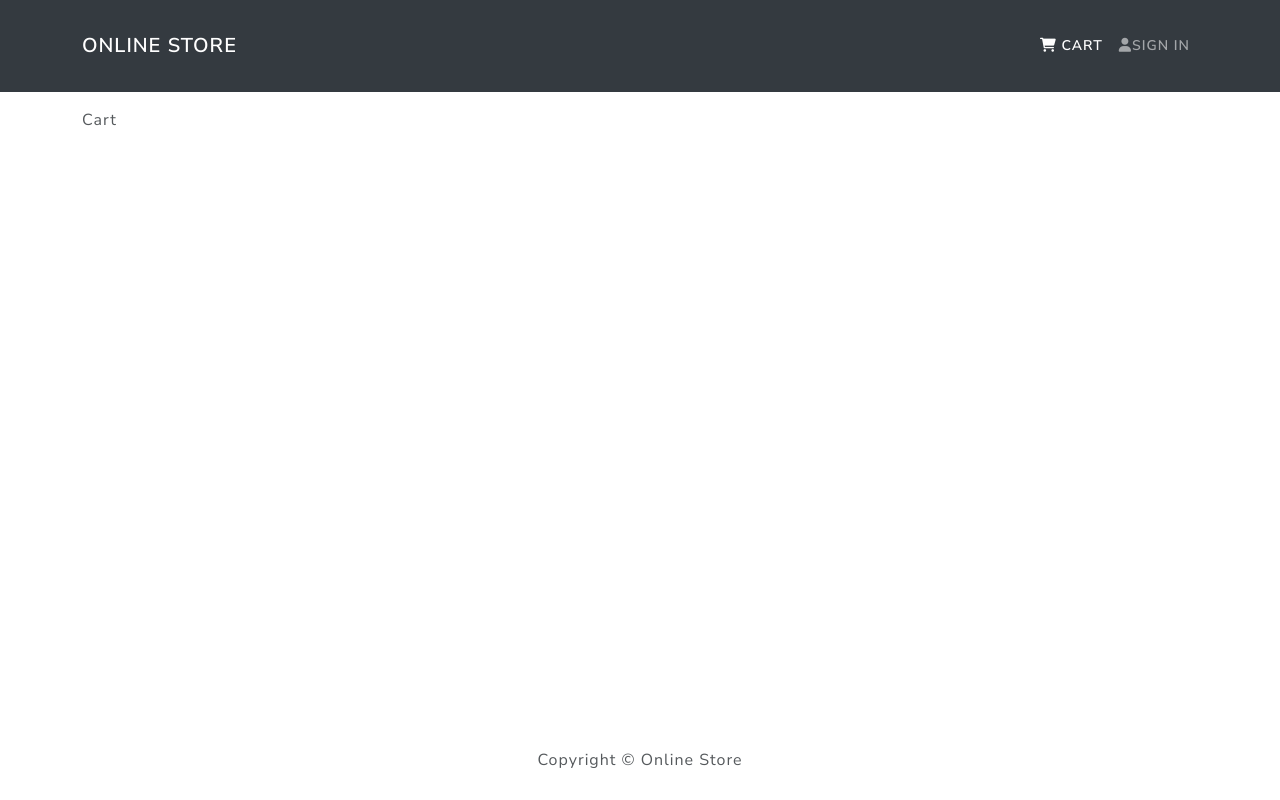
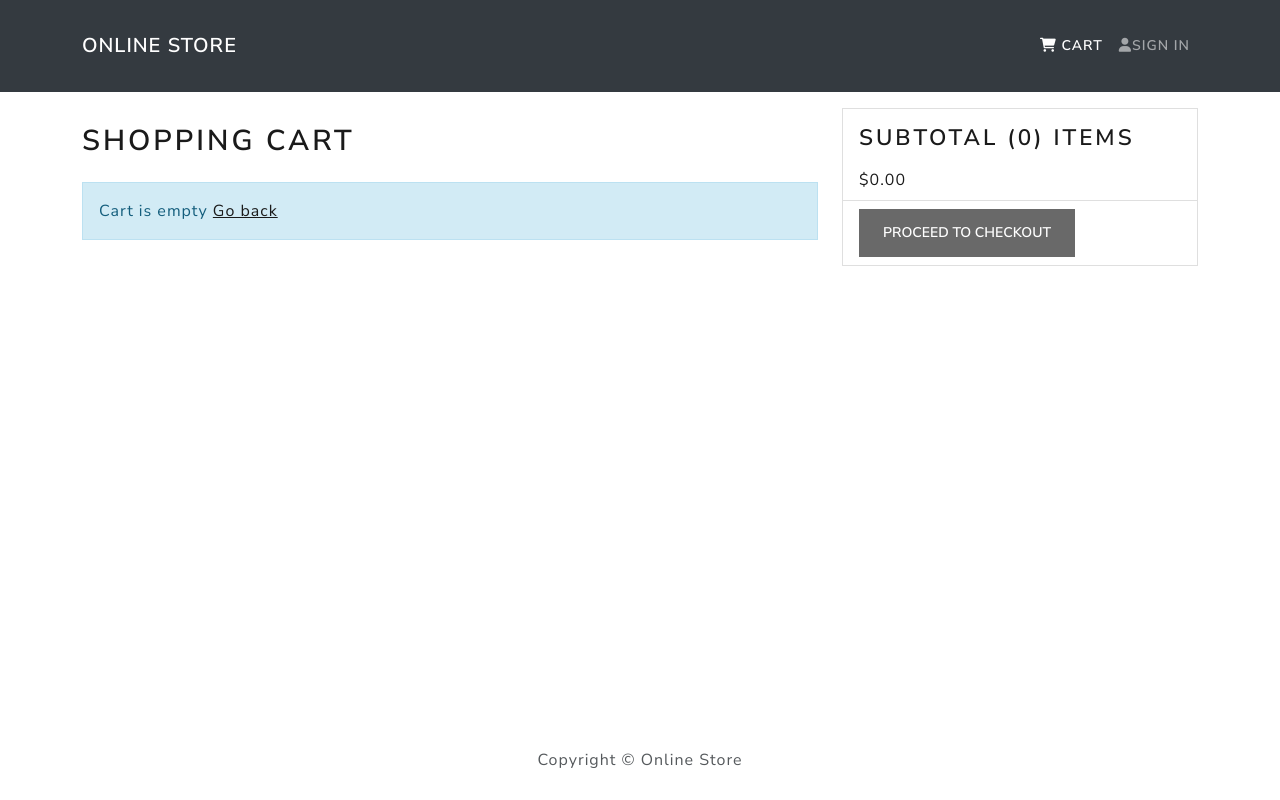
Before and after one commit to coreyhellwege/online-store, a React (Create React App) app in the folder frontend/: page /cart in a window 1280 px wide. Built offline with nearby package versions, Linux system fonts and the light colour scheme.

Commit message:
Render products added to cart in Cart screen

```diff
--- a/frontend/src/index.css
+++ b/frontend/src/index.css
@@ -1,5 +1,15 @@
 main {
   min-height: 80vh;
+}
+
+h1 {
+    font-size: 1.8rem;
+    padding: 1rem 0;
+}
+
+h2 {
+    font-size: 1.4rem;
+    padding: 0.5rem 0;
 }
 
 h3 {
--- a/frontend/src/screens/CartScreen.js
+++ b/frontend/src/screens/CartScreen.js
@@ -1,16 +1,15 @@
 import React, { useEffect } from 'react';
-import { Link, useParams, useLocation } from 'react-router-dom'
+import { Link, useParams, useLocation, useNavigate } from 'react-router-dom'
 import { useDispatch, useSelector } from 'react-redux'
-import { Row, Col, Image, ListGroup, Card, Button, Form } from 'react-bootstrap'
+import { Row, Col, Image, ListGroup, ListGroupItem, Card, Button, Form, FormControl } from 'react-bootstrap'
 import Message from '../components/Message'
 import { addToCart } from '../actions/cartActions'
-
-
 
 const CartScreen = () => {
     const { id } = useParams(),
         { search } = useLocation(),
         dispatch = useDispatch(),
+        navigate = useNavigate(),
         qty = new URLSearchParams(search).get('qty'),
         cart = useSelector(state => state.cart),
         { cartItems } = cart
@@ -21,9 +20,54 @@ const CartScreen = () => {
         }
     }, [dispatch, id, qty])
 
-    return <div>
-        Cart
-    </div>;
+    const removeFromCartHandler = (id) => {
+        console.log('remove');
+    }
+
+    const checkoutHandler = () => {
+        navigate('/login?redirect=shipping')
+    }
+
+    return (
+        <Row>
+            <Col md={8}>
+                <h1>Shopping Cart</h1>
+                {
+                    cartItems.length === 0 ? <Message>Cart is empty <Link to='/'>Go back</Link></Message> :
+                    <ListGroup variant='flush'>
+                        {cartItems.map(item => (
+                            <ListGroupItem key={item.product}>
+                                <Row>
+                                    <Col md={2}><Image src={item.image} alt={item.name} fluid rounded /></Col>
+                                    <Col md={3}><Link to={`/product/${item.product}`}>{item.name}</Link></Col>
+                                    <Col md={2}>${item.price}</Col>
+                                    <Col md={2}>
+                                        <FormControl as='select' value={item.qty} onChange={e => dispatch(addToCart(item.product, Number(e.target.value)))}>
+                                            {[...Array(item.countInStock).keys()].map(x => <option key={x + 1} value={x + 1}>{x + 1}</option>)}
+                                        </FormControl>
+                                    </Col>
+                                    <Col md={2}><Button type='button' variant='light' onClick={() => removeFromCartHandler(item.product)}><i className='fas fa-trash'></i></Button></Col>
+                                </Row>
+                            </ListGroupItem>
+                        ))}
+                    </ListGroup>
+                }
+            </Col>
+            <Col md={4}>
+                <Card>
+                    <ListGroup variant='flush'>
+                        <ListGroupItem>
+                            <h2>Subtotal ({cartItems.reduce((acc, item) => acc + item.qty, 0)}) items</h2>
+                            ${cartItems.reduce((acc, item) => acc + item.qty * item.price, 0).toFixed(2)}
+                        </ListGroupItem>
+                        <ListGroupItem>
+                            <Button type='button' className='btn-block' disabled={cartItems.length === 0} onClick={checkoutHandler}>Proceed to checkout</Button>
+                        </ListGroupItem>
+                    </ListGroup>
+                </Card>
+            </Col>
+        </Row>
+    )
 };
 
 export default CartScreen;
```
